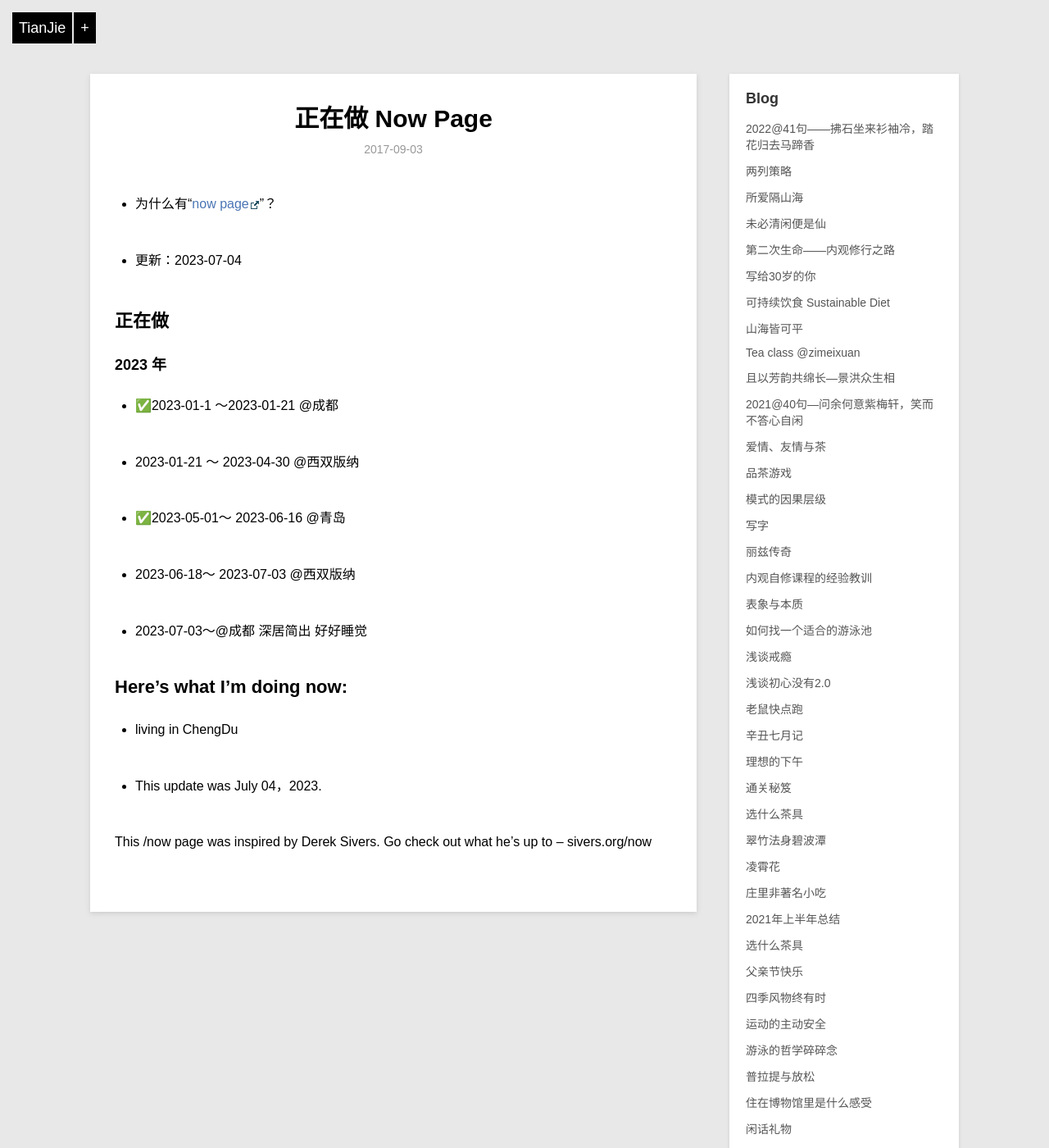
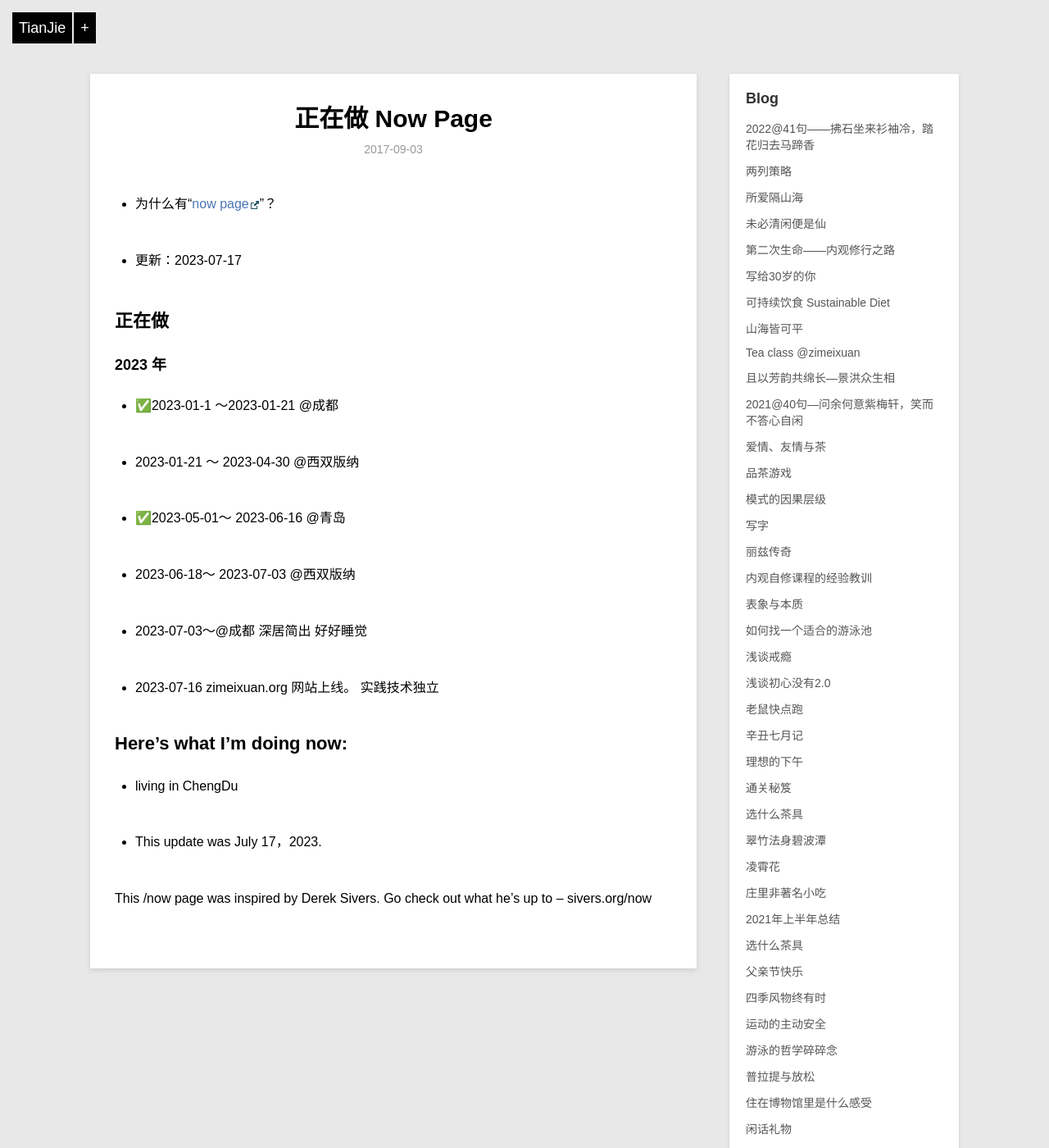
Before and after one commit to violettianjie/violettianjie.github.io, a Jekyll site: the page built from _posts/blog/2017-09-03-now.md, in a window 1280 px wide and 1400 px high. Shown: the whole window at 82% size. Built offline with Jekyll 4.4.1, drawn with Linux system fonts in a browser that asks for light colours; comment, search, counter and statistics services are not loaded.

Commit message:
Update 2017-09-03-now.md

```diff
--- a/_posts/blog/2017-09-03-now.md
+++ b/_posts/blog/2017-09-03-now.md
@@ -9,7 +9,7 @@ category: blog
 - 为什么有“[now page](http://nownownow.com/about)”？
 
 
-- 更新：2023-07-04
+- 更新：2023-07-17
 
 
 ## 正在做
@@ -27,6 +27,8 @@ category: blog
 
 - 2023-07-03～@成都 深居简出 好好睡觉
 
+- 2023-07-16 zimeixuan.org 网站上线。 实践技术独立
+
 
 
 ## Here’s what I’m doing now:
@@ -34,7 +36,7 @@ category: blog
 - living in ChengDu
 
 
-- This update was July 04，2023.
+- This update was July 17，2023.
 
 This /now page was inspired by Derek Sivers. Go check out what he’s up to – sivers.org/now
 
```
